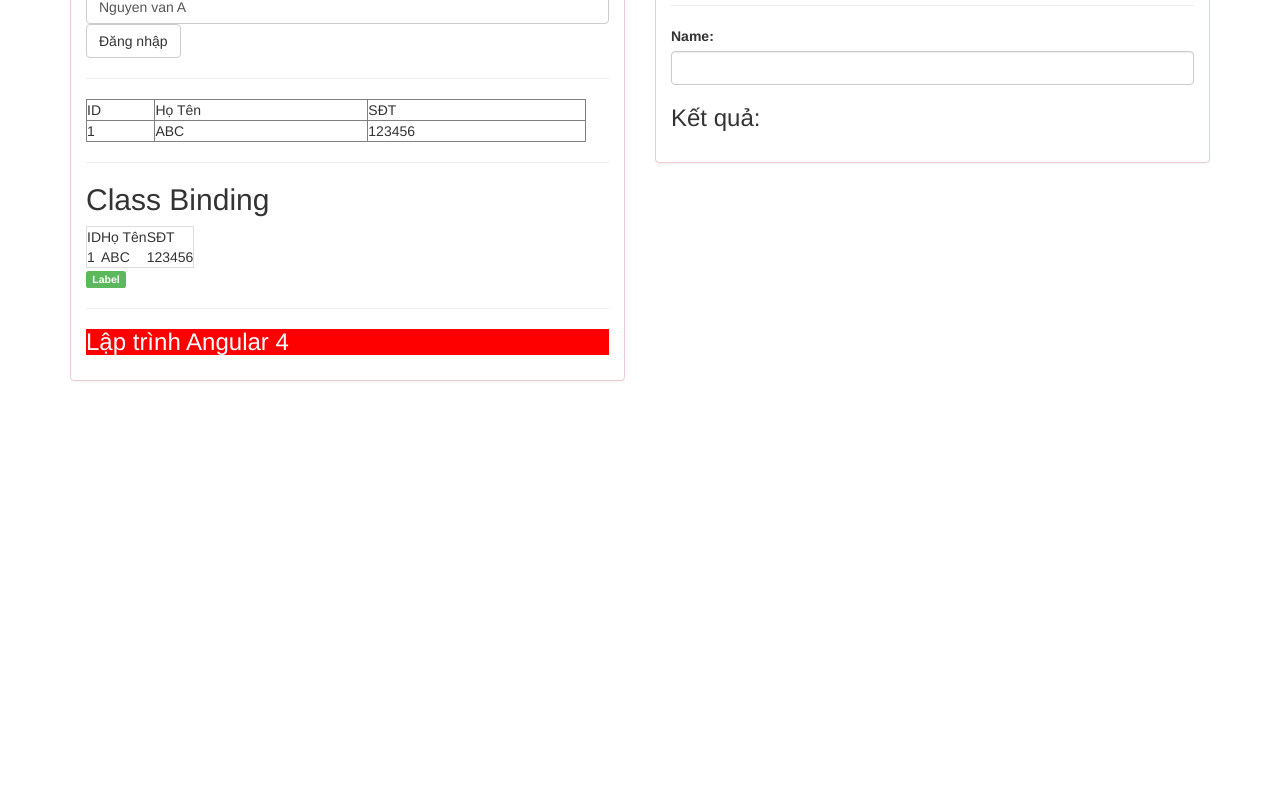
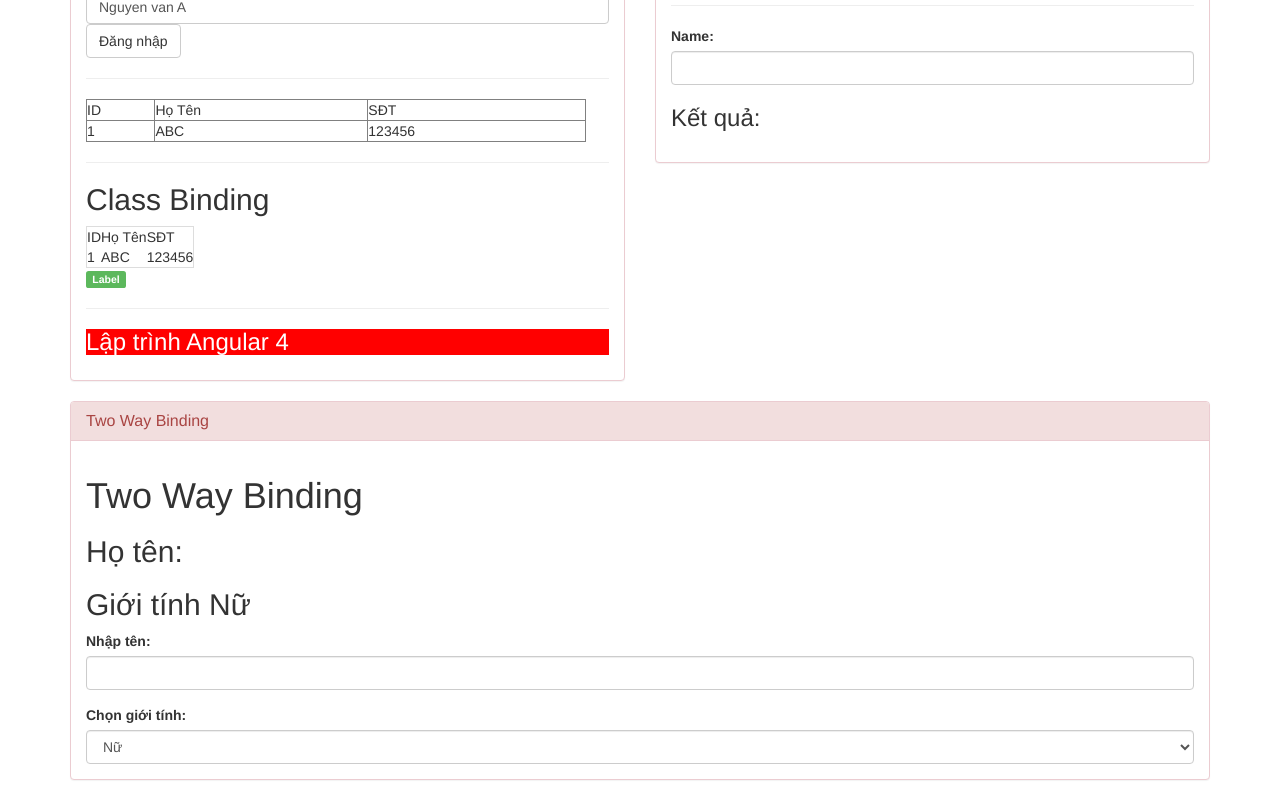
Before and after one commit to hienthanh2405/Angular-Tutorial, an Angular app: page / in a window 1280 px wide. Shown: the part 467-1267 px from the top of the page. Before the commit the page ends 868 px from the top, so only its background shows below. Built offline with nearby package versions, Linux system fonts and the light colour scheme.

Commit message:
two way binding

```diff
--- a/src/app/app.component.html
+++ b/src/app/app.component.html
@@ -22,4 +22,17 @@
       </div>
     </div>
   </div>
+
+  <div class="row">
+    <div class="col-xs-12 col-sm-12 col-md-12 col-lg-12">
+      <div class="panel panel-danger">
+          <div class="panel-heading">
+            <h3 class="panel-title">Two Way Binding</h3>
+          </div>
+          <div class="panel-body">
+            <two-way-binding></two-way-binding>
+          </div>
+      </div>
+    </div>
+  </div>
 </div>
--- a/src/app/app.module.ts
+++ b/src/app/app.module.ts
@@ -1,10 +1,12 @@
 import { BrowserModule } from '@angular/platform-browser';
 import { NgModule } from '@angular/core';
+import { FormsModule } from '@angular/forms'
 
 
 import { AppComponent } from './app.component';
 import { ComponentToViewComponent } from './components/component-to-view/component-to-view.component';
 import { ViewToComponentComponent } from './components/view-to-component/view-to-component.component';
+import { TwoWayBindingComponent } from './components/two-way-binding/two-way-binding.component';
 
 
 @NgModule({
@@ -12,9 +14,11 @@ import { ViewToComponentComponent } from './components/view-to-component/view-to
     AppComponent,
     ComponentToViewComponent,
     ViewToComponentComponent,
+    TwoWayBindingComponent,
   ],
   imports: [
-    BrowserModule
+    BrowserModule,
+    FormsModule
   ],
   providers: [],
   bootstrap: [AppComponent]
--- /dev/null
+++ b/src/app/components/two-way-binding/two-way-binding.component.html
@@ -0,0 +1,22 @@
+<h1>{{ title }}</h1>
+<h2>Họ tên: {{ name }}</h2>
+<h2>Giới tính {{ gender == 1 ? 'Nam' : 'Nữ' }}</h2>
+
+<form action="">
+  <div class="form-group">
+    <label for="">Nhập tên:</label>
+    <input type="text" class="form-control"
+    [(ngModel)]="name"
+    [ngModelOptions]="{standalone: true}"
+    >
+  </div>
+
+  <label for="">Chọn giới tính: </label>
+  <select name="" class="form-control" required="required"
+  [(ngModel)]="gender"
+  [ngModelOptions]="{standalone: true}"
+  >
+    <option value="1">Nam</option>
+    <option value="0">Nữ</option>
+  </select>
+</form>
--- /dev/null
+++ b/src/app/components/two-way-binding/two-way-binding.component.ts
@@ -0,0 +1,18 @@
+import { Component, OnInit } from '@angular/core';
+
+@Component({
+  selector: 'two-way-binding',
+  templateUrl: './two-way-binding.component.html',
+  styleUrls: ['./two-way-binding.component.css']
+})
+export class TwoWayBindingComponent implements OnInit {
+
+  public title : string = "Two Way Binding";
+  public name : string = "";
+  public gender : number = 0;
+  constructor() { }
+
+  ngOnInit() {
+  }
+
+}
```
Also changed, not shown: src/app/components/two-way-binding/two-way-binding.component.css (added), 1 other file (tests, documents, lock files or other folders).
